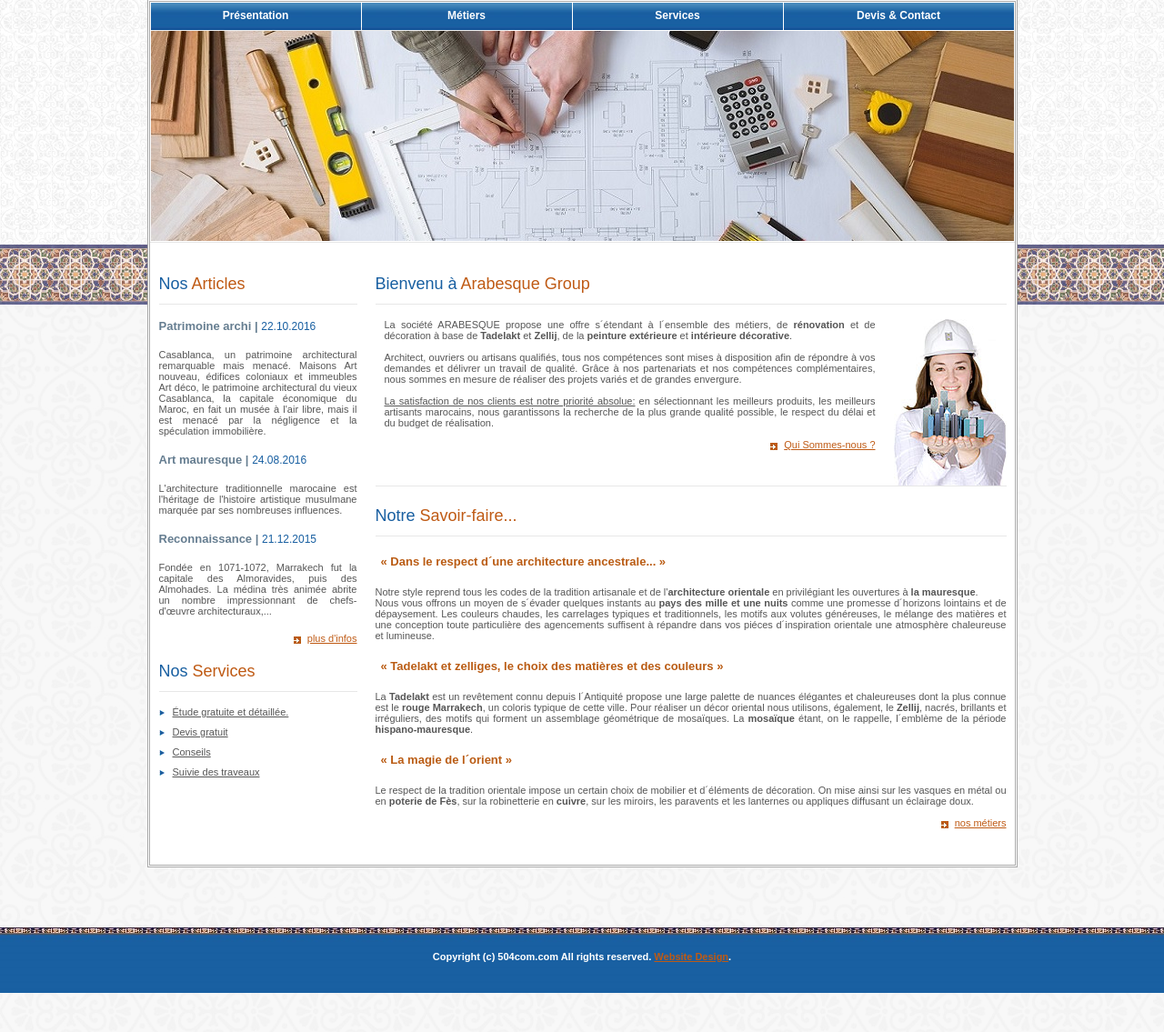
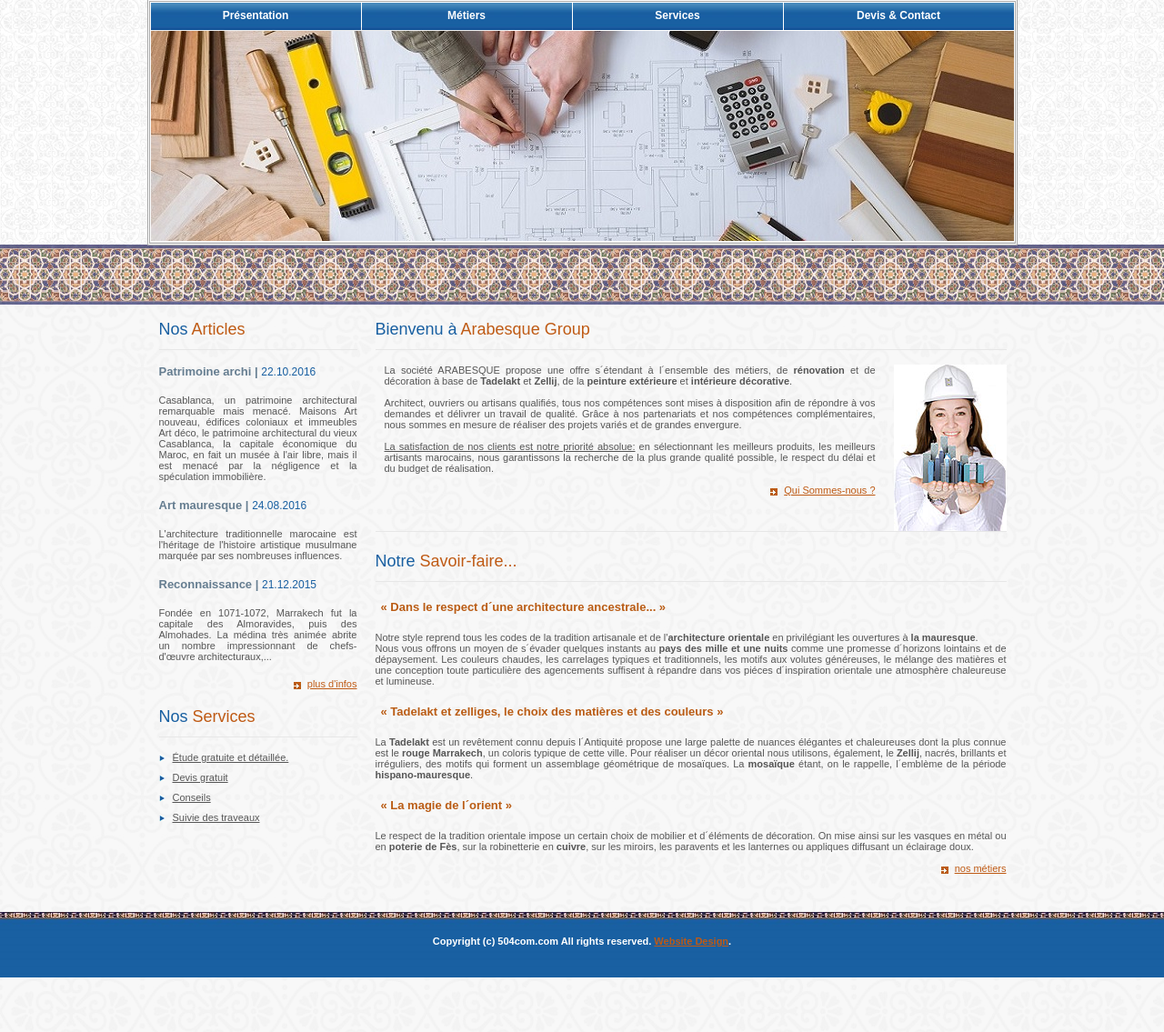
Before and after one commit to 504com/arabesque, a PHP site: page /index.php in a window 1280 px wide. Shown: the part 65-1200 px from the top of the page at 91% size. Run offline with PHP 8.4, Linux system fonts and the light colour scheme; some libraries are stand-ins or nearby versions.

Commit message:
removing white container - replace with transparence one

```diff
--- a/footer.php
+++ b/footer.php
@@ -1,9 +1,12 @@
-                    </div>
-                        <div class="clear"></div>
-                    </div>
-                <div class="footer">
-                    <div class="footerlink"> Copyright (c) 504com.com All rights reserved. <a href="http://arabesque.com">Website Design</a>. </div>
-                </div>
-        </div>
+<div class="clear"></div>
+</div>
+
+</div>
+<div class="clear"></div>
+<div class="footer">
+    <div class="footerlink"> Copyright (c) 504com.com All rights reserved. <a href="http://arabesque.com">Website Design</a>. </div>
+</div>
+<div class="clear"></div>
+</div>
 </body>
 </html>
--- a/stylesheet/style.css
+++ b/stylesheet/style.css
@@ -114,7 +114,7 @@ body {
 .workzone-left {
 	width:218px;
 	float:left;
-	padding:0px 0px 0px 10px;
+	padding:50px 0px 0px 10px;
 }
 
 .workzone-right {
@@ -122,6 +122,7 @@ body {
 	float:left;
 	margin-left:20px;
 	margin-right:0px;
+	padding: 50px 0px 0px 0px;
 }
 
 .welcomezone {
```
